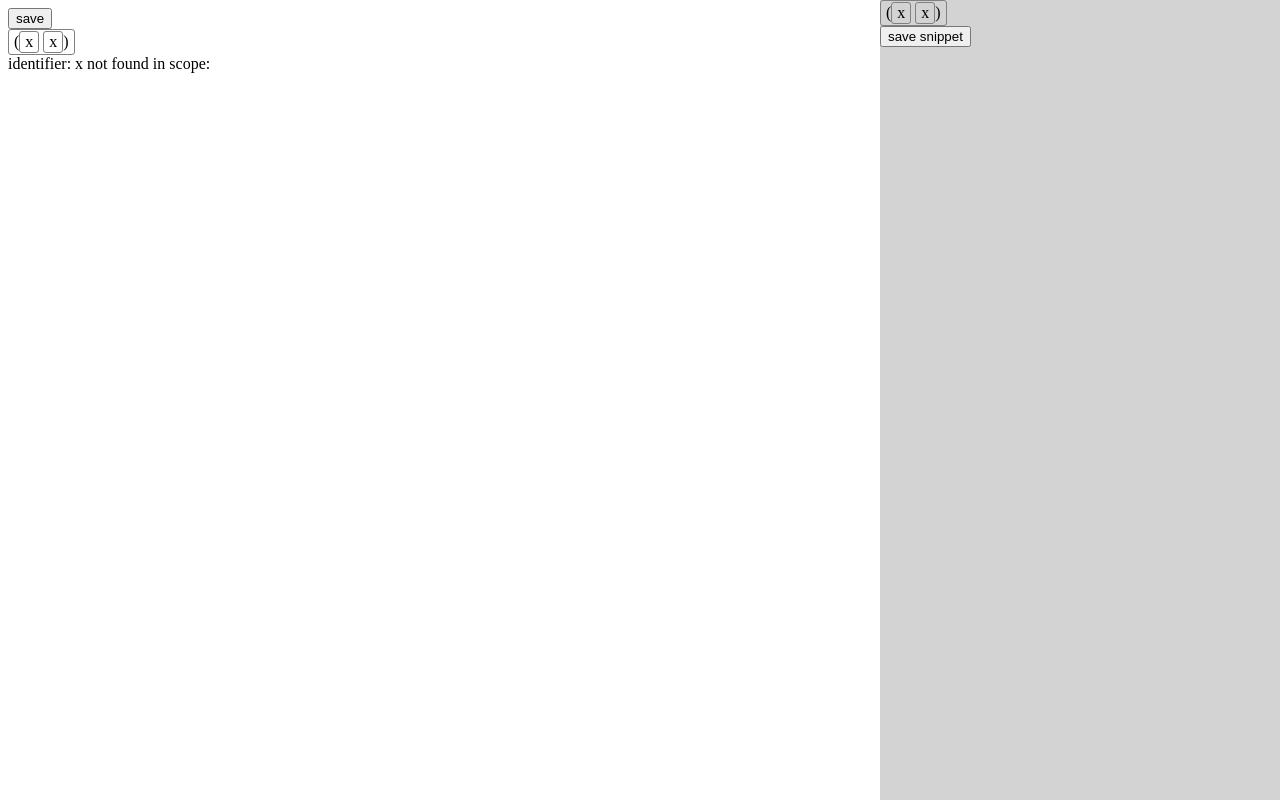
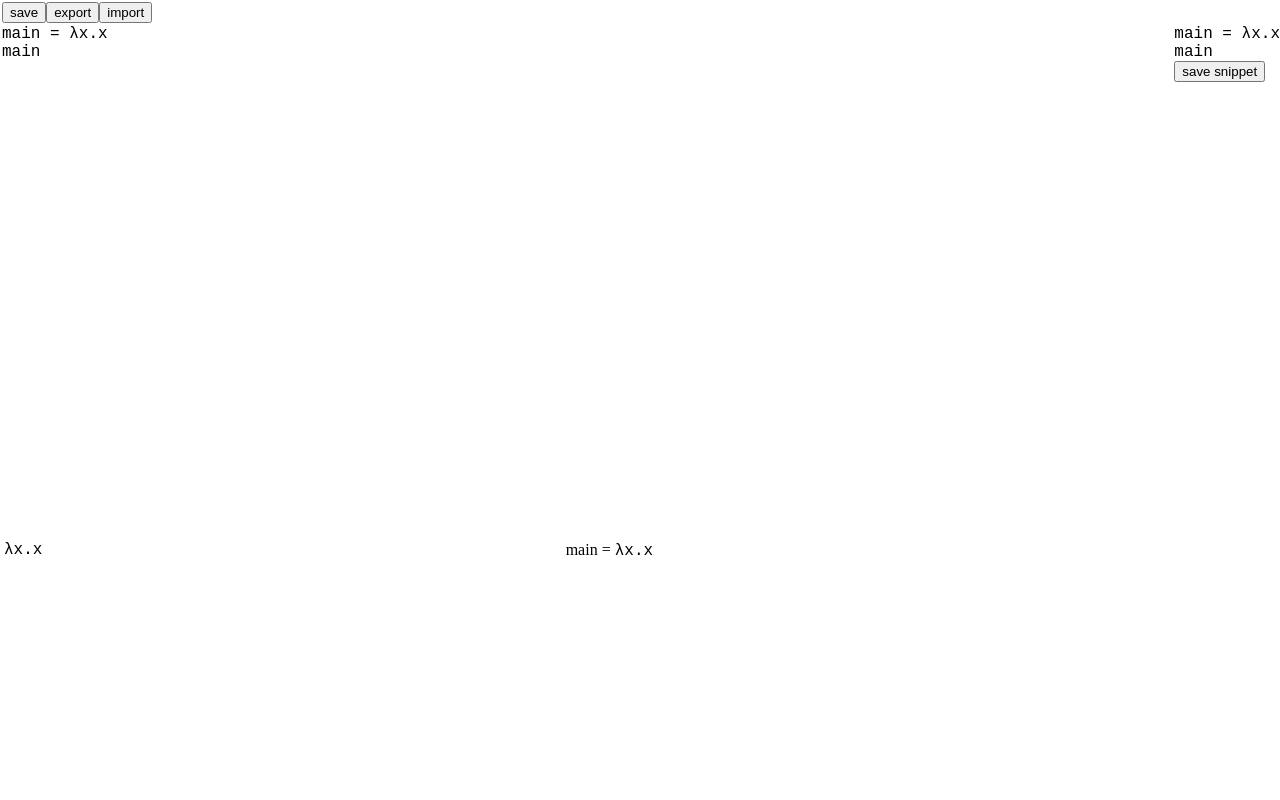
Before and after one commit to freddi301/lemming, a React app: page / in a window 1280 px wide. Before the commit this address had no page. Built offline with nearby package versions, Linux system fonts and the light colour scheme.

Commit message:
add: Sas

```diff
--- a/src/ast/Ast.js
+++ b/src/ast/Ast.js
@@ -11,4 +11,7 @@ export class Ast {
   static fromJSON(o: { type: string }) {
     return Ast.jsonParsers[o.type](o);
   }
+  toLambda(): Ast {
+    return this;
+  }
 }
--- /dev/null
+++ b/src/ast/Sas.js
@@ -0,0 +1,52 @@
+// @flow
+
+import React from 'react'; // eslint-disable-line no-unused-vars
+import { Ast } from './Ast';
+import { Var } from './Var';
+import { Abs } from './Abs';
+import { App } from './App';
+import { Sas as SasComp } from '../components/Sas';  // eslint-disable-line no-unused-vars
+
+export class Sas extends Ast {
+  left: Var;
+  right: Ast;
+  body: Ast;
+  constructor({ left, right, body }: { left: Var, right: Ast, body: Ast }) {
+    super();
+    this.left = left;
+    this.right = right;
+    this.body = body;
+  }
+  toLambda() {
+    return new App({
+      left: new Abs({
+        head: this.left,
+        body: this.body
+      }),
+      right: this.right
+    });
+  }
+  render() {
+    return <SasComp ast={this}/>;
+  }
+  toJSON() {
+    return {
+      type: 'Sas',
+      left: this.left.toJSON(),
+      right: this.right.toJSON(),
+      body: this.body.toJSON()
+    };
+  }
+  static fromJSON(o: Object): Sas {
+    return new Sas({
+      left: Var.fromJSON(o.left),
+      right: Ast.fromJSON(o.right),
+      body: Ast.fromJSON(o.body)
+    });
+  }
+  toString() {
+    return `${String(this.left)} = ${String(this.right)} ${String(this.body)}`;
+  }
+}
+
+Ast.jsonParsers.Sas = Sas.fromJSON;
--- a/src/ast/index.js
+++ b/src/ast/index.js
@@ -7,3 +7,5 @@ export { Var } from './Var';
 export { App } from './App';
 
 export { Abs } from './Abs';
+
+export { Sas } from './Sas';
--- a/src/components/Abs.js
+++ b/src/components/Abs.js
@@ -5,24 +5,9 @@ import { styles } from './styles';
 
 import { Abs as AstAbs } from '../ast/Abs';
 import { Ast as AstAst } from '../ast/Ast';
-import { Var as VarAst } from '../ast/Var';
 import { selected } from '../editor';
 
 export class Abs extends React.Component<void, { ast: AstAbs }, void> {
-  selectedHead = (e: Event) => {
-    e.stopPropagation();
-    selected.publish({
-      ast: this.props.ast.head,
-      insert: (a: AstAst) => {
-        if (a instanceof VarAst) {
-          this.props.ast.head = a;
-          this.forceUpdate();
-        } else {
-          throw new Error('invalid ast');
-        }
-      }
-    });
-  }
   selectedBody = (e: Event) => {
     e.stopPropagation();
     selected.publish({
@@ -36,9 +21,7 @@ export class Abs extends React.Component<void, { ast: AstAbs }, void> {
   render() {
     return <div className={`${styles.container}`}>
       λ
-      <div className={`${styles.dib}`} onClick={this.selectedHead}>
-        {this.props.ast.head.render()}
-      </div>
+      {this.props.ast.head.render()}
       .
       <div className={`${styles.dib}`} onClick={this.selectedBody}>
         {this.props.ast.body.render()}
--- /dev/null
+++ b/src/components/Sas.js
@@ -0,0 +1,46 @@
+// @flow
+
+import React from 'react';
+import { styles } from './styles';
+
+import { Sas as AstSas } from '../ast/Sas';
+import { Ast as AstAst } from '../ast/Ast';
+import { selected } from '../editor';
+
+export class Sas extends React.Component<void, { ast: AstSas }, void> {
+  selectedRight = (e: Event) => {
+    e.stopPropagation();
+    selected.publish({
+      ast: this.props.ast.right,
+      insert: (a: AstAst) => {
+        this.props.ast.right = a;
+        this.forceUpdate();
+      }
+    });
+  }
+  selectedBody = (e: Event) => {
+    e.stopPropagation();
+    selected.publish({
+      ast: this.props.ast.body,
+      insert: (a: AstAst) => {
+        this.props.ast.body = a;
+        this.forceUpdate();
+      }
+    });
+  }
+  render() {
+    return <div className={`${styles.container}`}>
+      <div className={`${styles.dib}`}>
+        {this.props.ast.left.render()}
+      </div>
+      &nbsp;=&nbsp;
+      <div className={`${styles.dib}`} onClick={this.selectedRight}>
+        {this.props.ast.right.render()}
+      </div>
+      <br/>
+      <div className={`${styles.dib}`} onClick={this.selectedBody}>
+        {this.props.ast.body.render()}
+      </div>
+    </div>;
+  }
+}
--- a/src/components/Var.js
+++ b/src/components/Var.js
@@ -16,7 +16,7 @@ export class Var extends React.Component<void, { ast: AstVar }, { editing: boole
   render() {
     return <div className={`${styles.container}`} onClick={this.editName}>
       {this.state.editing ?
-        <input value={this.state.name} onChange={this.updateName} onBlur={this.changeName} autoFocus/>
+        <input value={this.state.name} onChange={this.updateName} onBlur={this.changeName} autoFocus size={this.state.name.length || 1}/>
         :this.props.ast.name
       }
     </div>;
--- a/src/components/styles.js
+++ b/src/components/styles.js
@@ -4,10 +4,14 @@ import { css } from 'glamor';
 
 export const styles = {
   container: css({
-    border: '1px solid gray',
-    borderRadius: '3px',
-    padding: '1px 5px',
+    ':hover': {
+      border: '1px solid gray',
+      borderRadius: '3px',
+      padding: '5px'
+    },
+    'transition': 'padding 500ms',
     display: 'inline-block',
+    fontFamily: `"Courier New", Courier, monospace`
   }),
   dib: css({ display: 'inline-block' })
 };
--- a/src/core/evaluate.js
+++ b/src/core/evaluate.js
@@ -20,9 +20,11 @@ export class AstNotFoundInScopeError extends Error {
 
 export class InvalidAstError extends Error {
   ast: Ast;
-  constructor(ast: Ast) {
+  scope: Scope;
+  constructor(ast: Ast, scope: Scope) {
     super(`invalid ast`);
     this.ast = ast;
+    this.scope = scope;
   }
 }
 
@@ -48,6 +50,7 @@ export class StringScope {
 export type Evaluated = { lambda: Abs, scope: Scope };
 
 export const evaluate = ({ ast, scope }: { ast: Ast, scope: Scope }): Evaluated => {
+  ast = ast.toLambda();
   if (ast instanceof App) {
     const left = ast.left instanceof Abs ? ast.left : null;
     const right = ast.right instanceof Abs ? ast.right : null;
@@ -58,13 +61,14 @@ export const evaluate = ({ ast, scope }: { ast: Ast, scope: Scope }): Evaluated
     } else if (right) {
       const r = evaluate({ ast: ast.left, scope });
       return evaluate({ ast: new App({ left: r.lambda, right }), scope: r.scope });
-    } else if (ast.left instanceof Var) {
-      return evaluate({ ast: new App({ left: scope.get(ast.left), right: ast.right }), scope });
+    } else  {
+      const l = evaluate({ ast: ast.left, scope: scope });
+      return evaluate({ ast: new App({ left: l.lambda, right: ast.right }), scope: l.scope });
     }
   } else if (ast instanceof Var) {
     return { lambda: scope.get(ast), scope };
   } else if (ast instanceof Abs) return { lambda: ast, scope };
-  throw new InvalidAstError(ast);
+  throw new InvalidAstError(ast, scope);
 };
 
 export const e = (ast: Ast) => evaluate({ ast, scope: new StringScope() });
--- a/src/editor/index.js
+++ b/src/editor/index.js
@@ -3,11 +3,11 @@
 import React from 'react'; // eslint-disable-line no-unused-vars
 import _ from 'lodash';
 
-import { Var, App, Abs, Ast } from '../ast';
-import { Choose } from '../containers/Choose'; // eslint-disable-line no-unused-vars
+import { Var, App, Abs, Sas, Ast } from '../ast';
+import { Choose } from './Choose'; // eslint-disable-line no-unused-vars
 import { Observable } from '../utils';
 import { e as evaluate } from '../core/evaluate';
-import { styles } from '../components/styles';
+import { styles } from './styles';
 
 function load() {
   const got = localStorage.getItem('demo');
@@ -21,9 +21,34 @@ function loadSnippets() {
   return JSON.parse(got).map(Ast.fromJSON);
 }
 
-const demo = load() || new App({
-  left: new Var({ name: 'x' }),
-  right: new Var({ name: 'x' })
+function exportFile(filename, type, data) {
+  const blob = new Blob([data], { type });
+  const elem = window.document.createElement('a');
+  elem.href = window.URL.createObjectURL(blob);
+  elem.download = filename;
+  elem.click();
+}
+
+function importFile(): Promise<Ast> {
+  return new Promise(resolve => {
+    const elem = window.document.createElement('input');
+    elem.type = 'file';
+    elem.addEventListener('change', e => {
+      const reader = new FileReader();
+      reader.onload = e => resolve(Ast.fromJSON(JSON.parse(e.target.result)));
+      reader.readAsText(e.target.files[0]);
+    });
+    elem.click();
+  });
+}
+
+let demo = load() || new Sas({
+  left: new Var({ name: 'main' }),
+  right: new Abs({
+    head: new Var({ name: 'x' }),
+    body: new Var({ name: 'x' })
+  }),
+  body: new Var({ name: 'main' })
 });
 
 const snippets = loadSnippets() || [];
@@ -35,10 +60,12 @@ export const selected: Observable<{
 
 function safeEvaluate(ast) {
   try {
-    const res = evaluate(ast);
-    return <div>
+    const res = evaluate(ast.toLambda());
+    return <div className={styles.result}>
+      <div className={styles.result}>
         {res.lambda.render()}
-      <div>
+      </div>
+      <div className={`${styles.result} ${styles.column}`}>
         {res.scope.pairs().map(({ key, value }) =>
           <div key={key.name}>
             {key.name} = {value.render()}
@@ -48,6 +75,7 @@ function safeEvaluate(ast) {
     </div>;
   } catch (e) {
     console.error(e); // eslint-disable-line no-console
+    if (e.ast) console.dir(e.ast); // eslint-disable-line no-console
     return e.message;
   }
 }
@@ -60,17 +88,20 @@ type EditorState = {
 export class Editor extends React.Component<void, {}, EditorState> {
   state: EditorState = { ast: demo, insert: null };
   render() {
-    return <div>
+    return <div className={styles.root}>
+      <div className={styles.menu}>
+        <button onClick={this.save}>save</button>
+        <button onClick={this.export}>export</button>
+        <button onClick={this.import}>import</button>
+      </div>
+      <div className={styles.main}>
+        <div className={styles.left}>
+          <div className={styles.source}>
+            {demo.render()}
+          </div>
+          {safeEvaluate(demo)}
+        </div>
         <div>
-        <button onClick={this.save}>save</button>
-      </div>
-      {demo.render()}<br/>
-      {safeEvaluate(demo)}
-      {}
-      <div style={{
-        position: 'fixed', top: '0px', right: '0px',
-        width: '400px', height: '100%', backgroundColor: '#d3d3d3'
-      }}>
           <div>{this.state.ast.render()}</div>
           <button onClick={this.saveSnippet}>save snippet</button>
           <Choose
@@ -78,15 +109,17 @@ export class Editor extends React.Component<void, {}, EditorState> {
             choises={[
               { name: 'Var', newNode: () => new Var({ name: 'x' }) },
               { name: 'App', newNode: () => new App({ left: new Var({ name: 'x' }), right: new Var({ name: 'x' }) }) },
-            { name: 'Abs', newNode: () => new Abs({ head: new Var({ name: 'x' }), body: new Var({ name: 'x' }) }) }
+              { name: 'Abs', newNode: () => new Abs({ head: new Var({ name: 'x' }), body: new Var({ name: 'x' }) }) },
+              { name: 'Sas', newNode: () => new Sas({ left: new Var({ name: 'x' }), right: new Var({ name: 'x' }), body: new Var({ name: 'x' }) }) }
             ]}
           />
           <div>
             {snippets.map(snippet =>
-            <div className={styles.container} key={String(snippet)} onClick={this.insertSnippet(snippet)}>
+              <div key={String(snippet)} onClick={this.insertSnippet(snippet)}>
                 {snippet.render()}
               </div>
             )}
+          </div>
         </div>
       </div>
     </div>;
@@ -103,13 +136,21 @@ export class Editor extends React.Component<void, {}, EditorState> {
     this.forceUpdate();
   }
   insertSnippet: (a: Ast) => () => void = snippet => () => {
+    if (!this.state.insert) return;
     this.state.insert(snippet);
     this.forceUpdate();
   }
+  export = () => {
+    exportFile('program.lemming', 'application/json', JSON.stringify(demo));
+  }
+  import = async () => {
+    demo = await importFile();
+    this.forceUpdate();
+  }
   componentWillMount() {
-    selected.add(this.choose);
+    selected.subscribe(this.choose);
   }
   componentWillUnmount() {
-    selected.delete(this.choose);
+    selected.unsubscribe(this.choose);
   }
 }
--- /dev/null
+++ b/src/editor/styles.js
@@ -0,0 +1,38 @@
+// @flow
+
+import { css } from 'glamor';
+
+export const styles = {
+  menu: css({
+    padding: '2px'
+  }),
+  root: css({
+    display: 'flex',
+    flexDirection: 'column',
+    height: '100%'
+  }),
+  main: css({
+    display: 'flex',
+    flexDirection: 'row',
+    flexGrow: 1
+  }),
+  left: css({
+    display: 'flex',
+    flexGrow: '1',
+    flexDirection: 'column'
+  }),
+  source: css({
+    flexGrow: 2,
+    paddingLeft: '2px',
+    overflow: 'auto',
+  }),
+  result: css({
+    display: 'flex',
+    flexGrow: 1,
+    paddingLeft: '2px',
+    overflow: 'auto'
+  }),
+  column: css({
+    flexDirection: 'column',
+  })
+};
--- a/src/index.html
+++ b/src/index.html
@@ -1,6 +1,6 @@
 <html>
-  <body>
-    <div id="root"></div>
+  <body style="margin: 0px">
+    <div id="root" style="height: 100%"></div>
     <script src="bundle.js" charset="utf-8"></script>
   </body>
 </html>
```
Also changed, not shown: package.json (+6 -6 lines), src/ast/Lambda.js (deleted, +0 -7 lines), src/utils/index.js (+5 -4 lines), src/editor/Choose.js (renamed from src/containers/Choose.js), 3 other files. Lines whose indentation alone changed are shown as unchanged.
